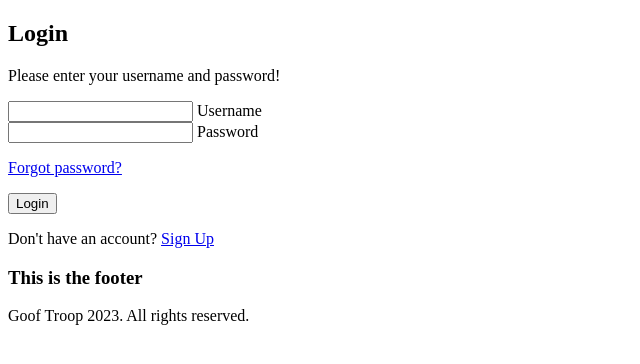
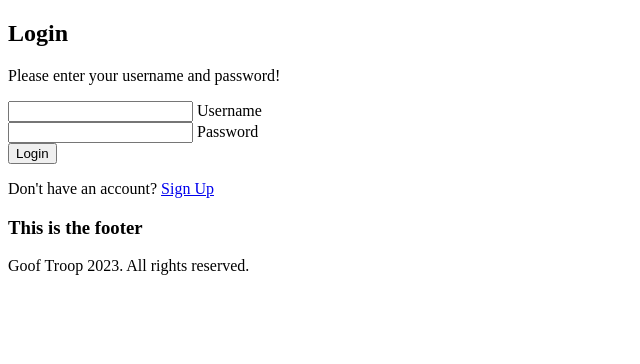
Before and after one commit to x13xDread/CSET-180-project, a Flask app: page /login in a window 1280 px wide. Shown: the part 122-486 px from the top of the page, without its empty margins (0-640 px from the left). Run offline with Flask 3, Linux system fonts and the light colour scheme.

Commit message:
Working Login with session

```diff
--- a/main.py
+++ b/main.py
@@ -1,10 +1,11 @@
-from flask import Flask, render_template, request
+from flask import Flask, render_template, request, session, abort
 from sqlalchemy import Column, Integer, String, Numeric, create_engine, text
 from conn import sql_username, sql_password
 
 app = Flask(__name__)
 
 conn_str = f"mysql://{sql_username()}:{sql_password()}@localhost:3306/retailer"
+app.secret_key='this is def very secret oooooooooooo'
 engine = create_engine(conn_str, echo=True)
 conn = engine.connect()
 
@@ -20,10 +21,39 @@ def cart():
 @app.route('/checkout')
 def checkout():
     return render_template('checkout.html')
-
-@app.route('/login')
+#region login routes
+@app.route('/login',methods=["GET"])
 def login():
     return render_template('login.html')
+
+@app.route('/login',methods=["POST"])
+def post_login():
+    try:
+        user = conn.execute(
+            text("SELECT * from users where username = :username"),
+            request.form
+        ).one_or_none()
+
+        if user is None:
+            error = "User does not exist!"
+            return render_template('login.html', error=error, success=None)
+        else:
+            if user[3] == request.form['password']:
+                session['user'] = {
+                    "username": user[2],
+                    "name": user[0],
+                    "type": user[4]
+                }
+                return render_template('index.html', error=None, success="Logged in")
+            else:
+                error = "Wrong password!"
+                return render_template('login.html', error=error, success=None)
+
+    except Exception as e:
+        error = e.args[0]
+        print(f"ERROR: {error}")
+        return render_template('login.html', error=error, success=None)
+#endregion
 
 @app.route('/orders')
 def orders():
@@ -56,6 +86,7 @@ def post_registration():
         return render_template('registration.html', error=error, success=None)
 
 # endregion
+
 @app.route('/returns')
 def returns():
     return render_template('returns.html')
--- a/templates/login.html
+++ b/templates/login.html
@@ -12,21 +12,18 @@
 
                   <h2 class="fw-bold mb-2 text-uppercase">Login</h2>
                   <p class="text-white-50 mb-5">Please enter your username and password!</p>
+                  <form action="/login" method="POST">
+                    <div class="form-outline form-white mb-4">
+                      <input type="username" id="username" name="username" class="form-control form-control-lg" />
+                      <label class="form-label" for="username">Username</label>
+                    </div>
 
-                  <div class="form-outline form-white mb-4">
-                    <input type="email" id="typeEmailX" class="form-control form-control-lg" />
-                    <label class="form-label" for="typeEmailX">Username</label>
-                  </div>
-
-                  <div class="form-outline form-white mb-4">
-                    <input type="password" id="typePasswordX" class="form-control form-control-lg" />
-                    <label class="form-label" for="typePasswordX">Password</label>
-                  </div>
-
-                  <p class="small mb-5 pb-lg-2"><a class="text-white-50" href="#!">Forgot password?</a></p>
-
-                  <button class="btn btn-outline-light btn-lg px-5" type="submit">Login</button>
-
+                    <div class="form-outline form-white mb-4">
+                      <input type="password" id="password" name="password" class="form-control form-control-lg" />
+                      <label class="form-label" for="password">Password</label>
+                    </div>
+                    <input type="submit" value="Login">
+                  </form>
 
                 </div>
 
```
